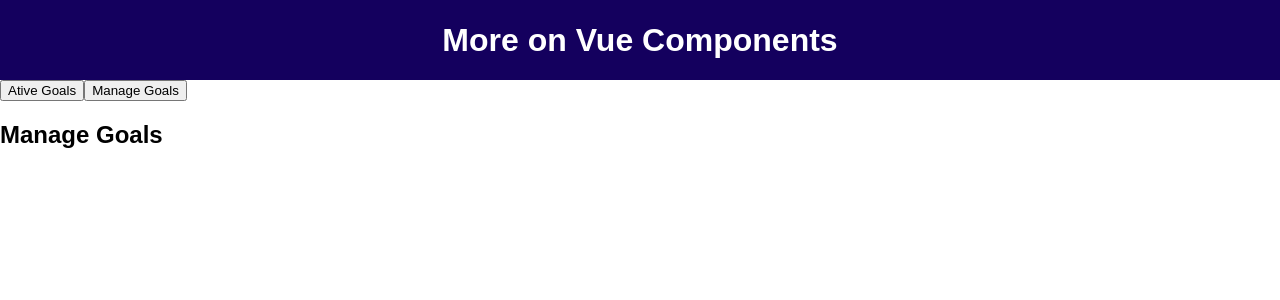
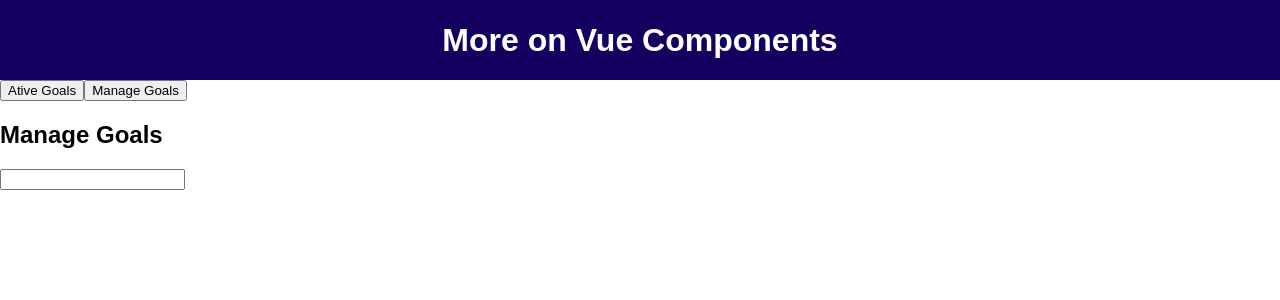
Before and after one commit to jhulian11/Learning-Vue, a Vue app in the folder Section 7 - Deep in Components/cmp-adv-01-starting-setup/: page / in a window 1280 px wide. Both pictures are taken after a click on the button "Manage Goals". Shown: the top 300 px of the page. Built offline with nearby package versions, Linux system fonts and the light colour scheme.

Commit message:
Learning about keep alive

```diff
--- a/Section 7 - Deep in Components/cmp-adv-01-starting-setup/src/App.vue
+++ b/Section 7 - Deep in Components/cmp-adv-01-starting-setup/src/App.vue
@@ -6,7 +6,9 @@
     <button  @click="setSelectedComponent('manage-goals')">Manage Goals</button>
     <!-- <active-goals v-if="selectedComponent === 'active-goals'"></active-goals>
     <manage-goals v-if="selectedComponent === 'manage-goals'"></manage-goals> -->
-    <component :is="selectedComponent"></component>
+    <keep-alive>
+      <component :is="selectedComponent"></component>
+    </keep-alive>
     <!-- <user-info
       :full-name="activeUser.name"
       :info-text="activeUser.description"
--- a/Section 7 - Deep in Components/cmp-adv-01-starting-setup/src/components/ManageGoals.vue
+++ b/Section 7 - Deep in Components/cmp-adv-01-starting-setup/src/components/ManageGoals.vue
@@ -1,3 +1,6 @@
 <template>
-    <h2>Manage Goals</h2>
+    <div>
+        <h2>Manage Goals</h2>
+        <input type="text">
+    </div>
 </template>
```
